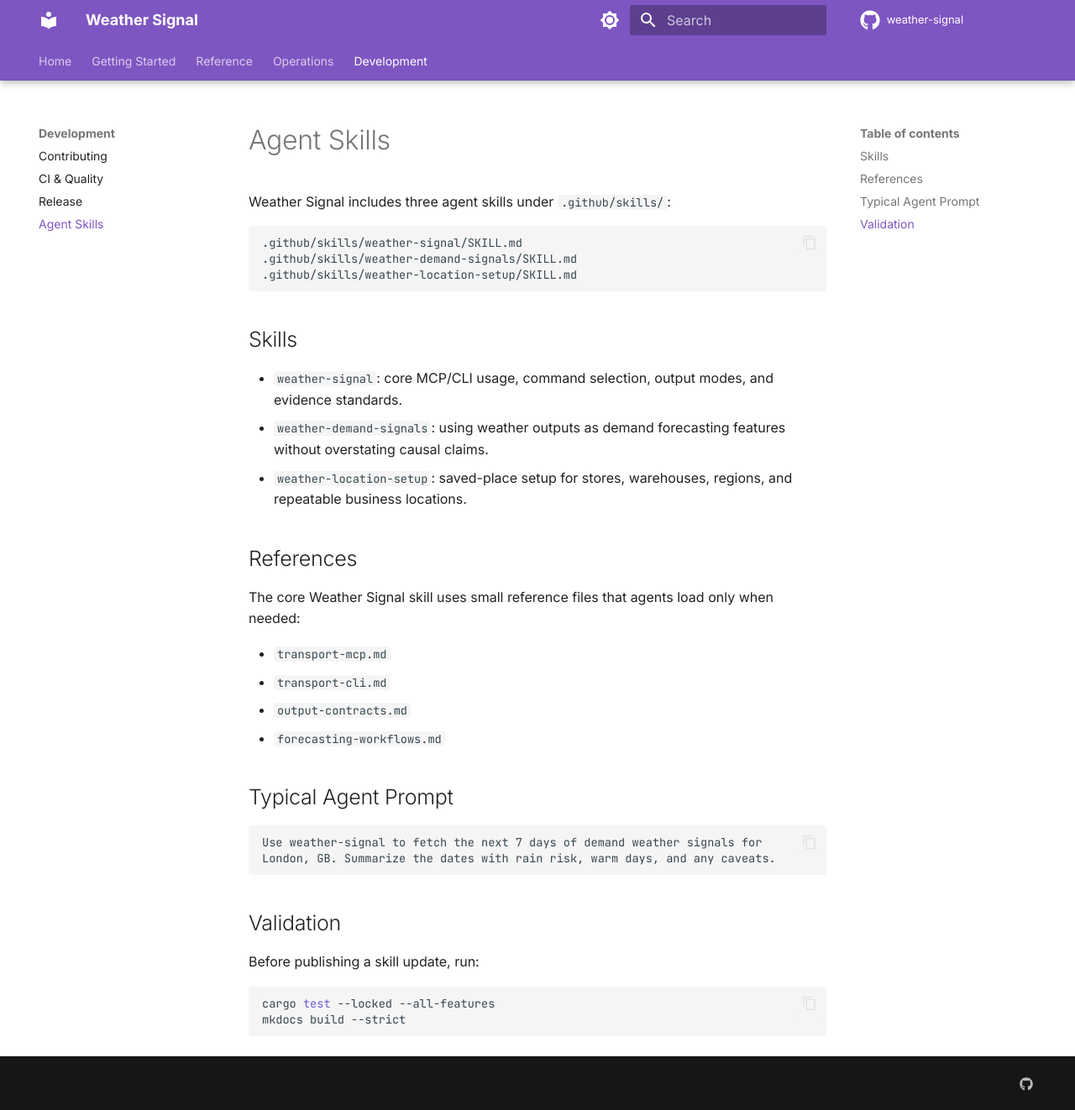
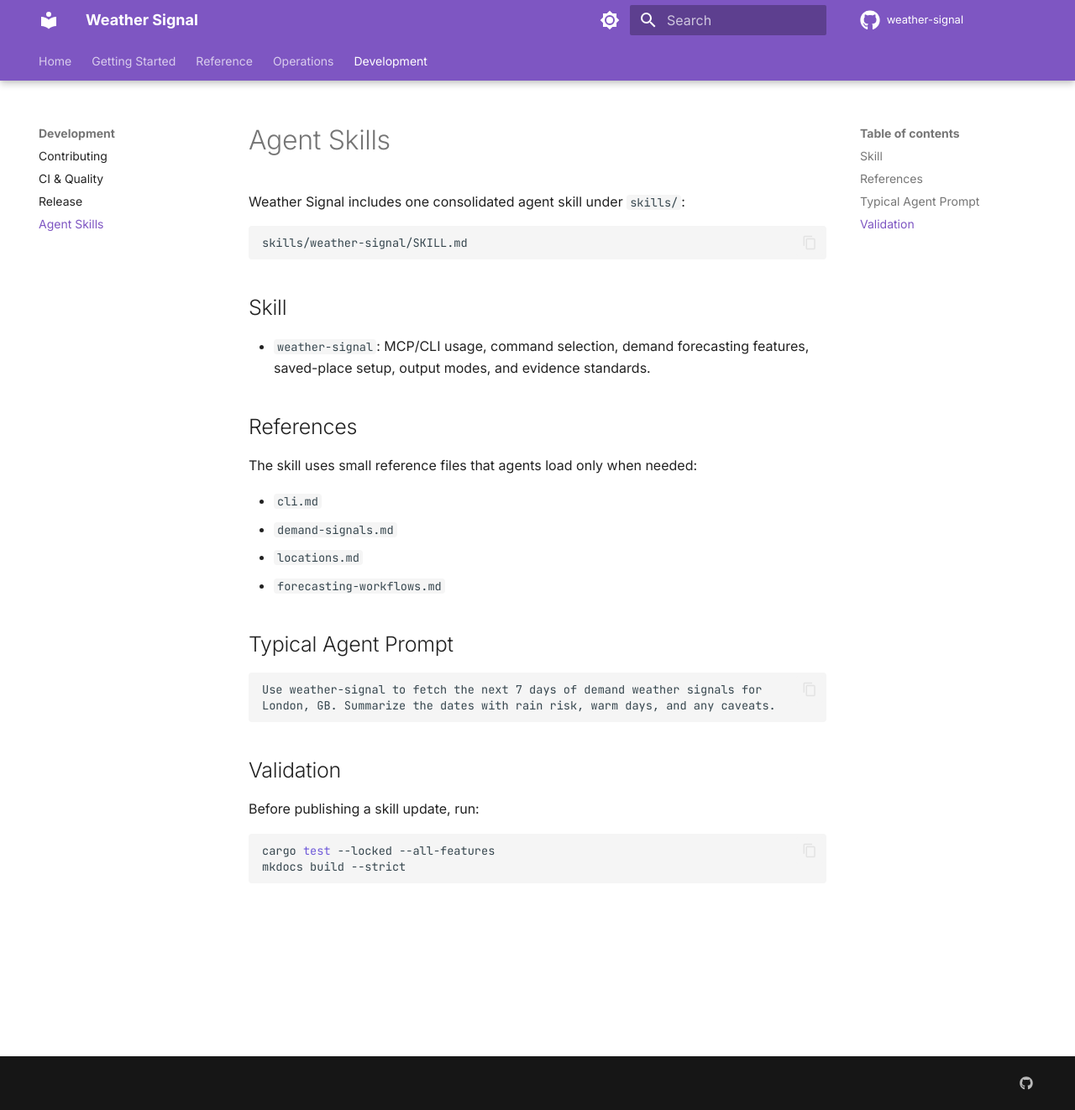
Before and after one commit to joe-broadhead/weather-signal, an MkDocs documentation site: the page built from docs/development/agent-skills.md, in a window 1280 px wide and 1322 px high. Shown: the whole window at 84% size. Built offline with MkDocs 1.6.1 and Material for MkDocs 9.7.7, drawn with Linux system fonts in a browser that asks for light colours; comment, search, counter and statistics services are not loaded.

Commit message:
Harden skill docs and installer after consolidation (#44)
* Harden skill docs and installer after skills consolidation.

Align AGENTS.md, agent-skills docs, demand-flag thresholds, and MCP tool naming with the consolidated skills/ layout, and teach install.sh to discover skills/ with a legacy .github/skills fallback.

Co-authored-by: Cursor <cursoragent@cursor.com>

* Fix install.sh set -e abort when skills discovery fails.

Capture find_skills_source under an if-test so missing archives still reach the explicit not-found error instead of exiting silently.

Co-authored-by: Cursor <cursoragent@cursor.com>

---------

Co-authored-by: Cursor <cursoragent@cursor.com>

````diff
--- a/docs/development/agent-skills.md
+++ b/docs/development/agent-skills.md
@@ -1,29 +1,23 @@
 # Agent Skills
 
-Weather Signal includes three agent skills under `.github/skills/`:
+Weather Signal includes one consolidated agent skill under `skills/`:
 
 ```text
-.github/skills/weather-signal/SKILL.md
-.github/skills/weather-demand-signals/SKILL.md
-.github/skills/weather-location-setup/SKILL.md
+skills/weather-signal/SKILL.md
 ```
 
-## Skills
+## Skill
 
-- `weather-signal`: core MCP/CLI usage, command selection, output modes, and
-  evidence standards.
-- `weather-demand-signals`: using weather outputs as demand forecasting features
-  without overstating causal claims.
-- `weather-location-setup`: saved-place setup for stores, warehouses, regions,
-  and repeatable business locations.
+- `weather-signal`: MCP/CLI usage, command selection, demand forecasting
+  features, saved-place setup, output modes, and evidence standards.
 
 ## References
 
-The core Weather Signal skill uses small reference files that agents load only when needed:
+The skill uses small reference files that agents load only when needed:
 
-- `transport-mcp.md`
-- `transport-cli.md`
-- `output-contracts.md`
+- `cli.md`
+- `demand-signals.md`
+- `locations.md`
 - `forecasting-workflows.md`
 
 ## Typical Agent Prompt
````
Also changed, not shown: AGENTS.md (+7 -7 lines), CHANGELOG.md (+4 -0 lines), skills/weather-signal/SKILL.md (+1 -1 lines), skills/weather-signal/references/demand-signals.md (+12 -9 lines), 1 other file.
